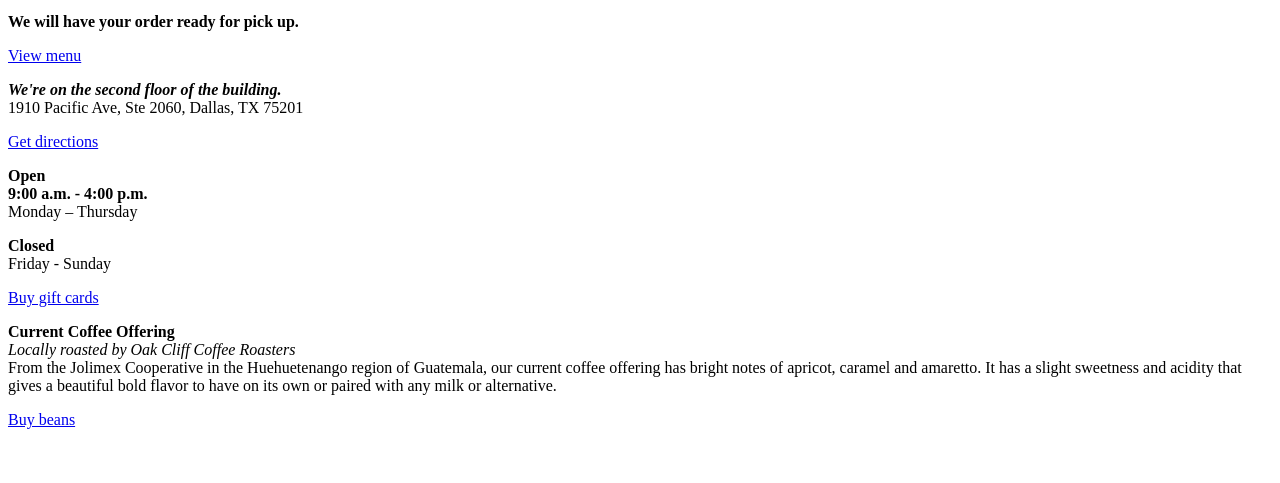
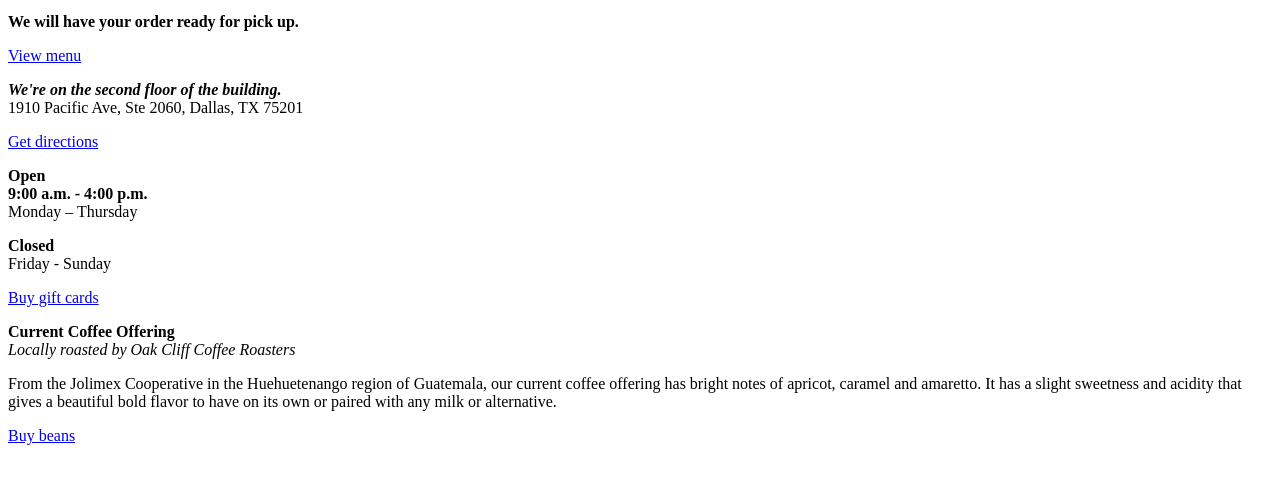
Before and after one commit to stupidgood/stupidgoodcoffee, an Eleventy site: page src/site/index.md in a window 1280 px wide. Shown: the part 199-682 px from the top of the page. Built offline with nearby package versions, Linux system fonts and the light colour scheme; Eleventy itself is replaced by a stand-in of ours; files that its build step writes are made by us from their sources.

Commit message:
Update index.md

```diff
--- a/src/site/index.md
+++ b/src/site/index.md
@@ -24,6 +24,6 @@ Friday - Sunday
 
 **Current Coffee Offering**
 _Locally roasted by Oak Cliff Coffee Roasters_
-From the Jolimex Cooperative in the Huehuetenango region of Guatemala, our current coffee offering has bright notes of apricot, caramel and amaretto. It has a slight sweetness and acidity that gives a beautiful bold flavor to have on its own or paired with any milk or alternative.
+<p> From the Jolimex Cooperative in the Huehuetenango region of Guatemala, our current coffee offering has bright notes of apricot, caramel and amaretto. It has a slight sweetness and acidity that gives a beautiful bold flavor to have on its own or paired with any milk or alternative.</p>
 
 <a class="inline-block mt-8 mb-6 bg-jaffa py-4 px-6 text-white no-underline text-4xl font-bold not-italic" href="https://stupidgoodcoffee.square.site/product/coffee/108">Buy beans</a>
```
